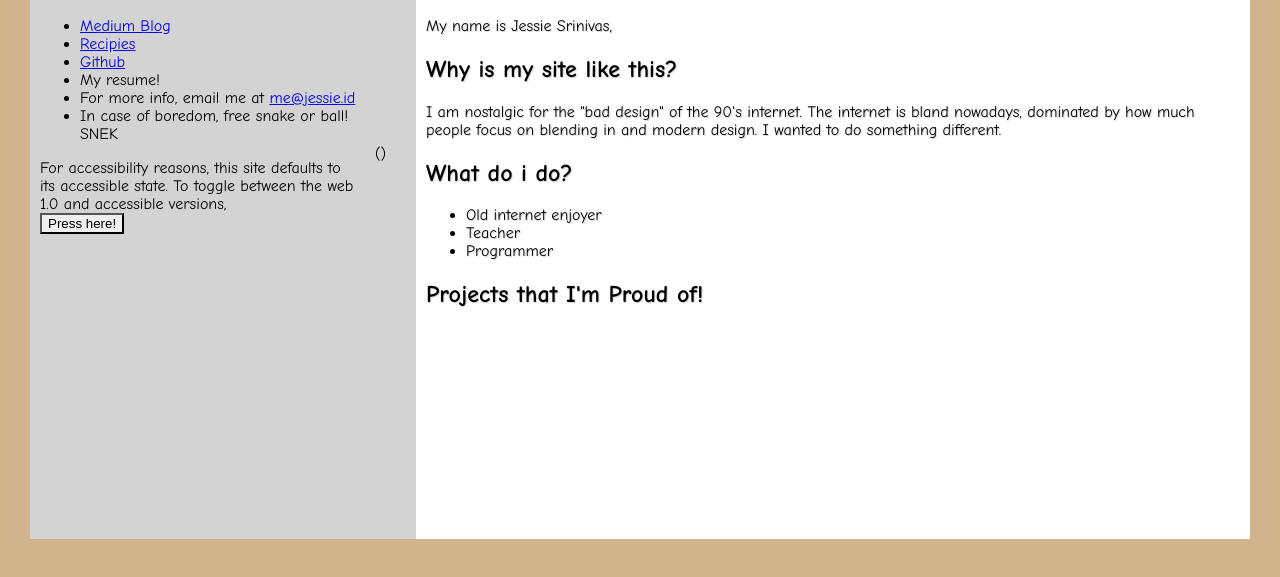
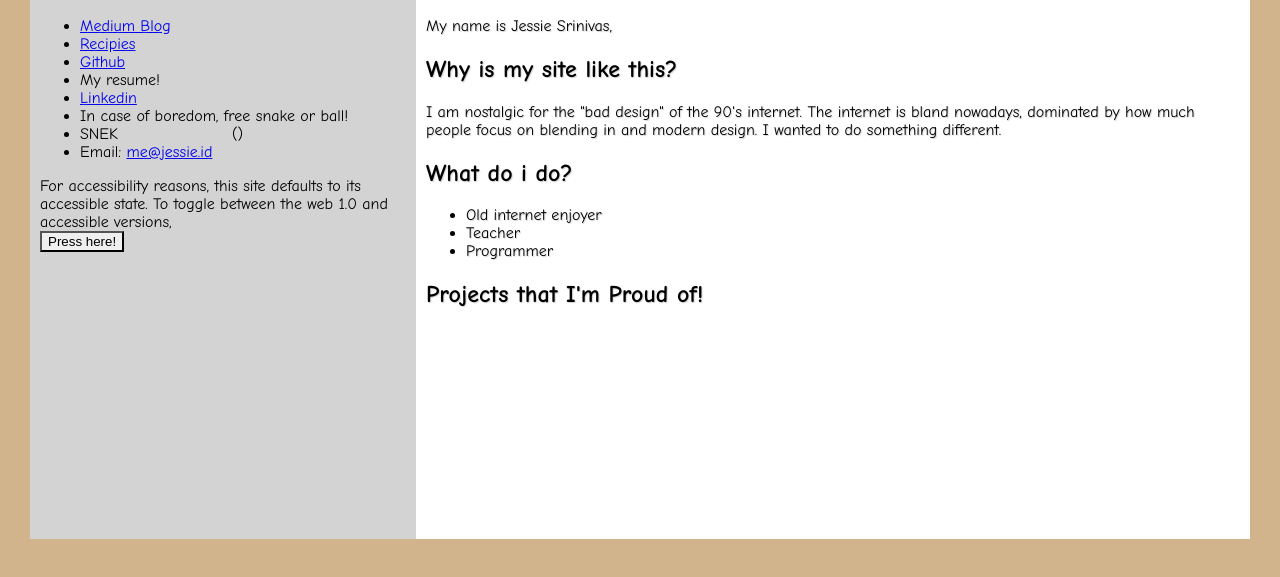
Before and after one commit to blahajjessie/blahajjessie.github.io, a plain HTML site: page index.html in a window 1280 px wide. Shown: the part 151-728 px from the top of the page. Drawn offline with Linux system fonts and the light colour scheme.

Commit message:
linked in as well... and some styles

```diff
--- a/index.html
+++ b/index.html
@@ -62,12 +62,15 @@
                     <a>My resume!</a>
                 </li>
                 <li>
-                    For more info, email me at <a href="mailto:me@jessie.id">me@jessie.id</a>
+                    <a href="https://www.linkedin.com/in/blahajjessie/">Linkedin</a>
                 </li>
                 <li> In case of boredom, free snake or ball!
-                    <div>
-                        <span id=snake float="left">SNEK </span> <span id=ball style="float:right; margin:20px;"> ()</span>
-                    </div>
+                </li>
+                <li>
+                        <div id=snake style="float: left;">SNEK </div> <div id=ball style="float:right; margin-right: 50%;"> ()</div>
+                </li>
+                <li>
+                    Email: <a href="mailto:me@jessie.id">me@jessie.id</a>
                 </li>
             </ul>
         For accessibility reasons, this site defaults to its accessible state. To toggle between the web 1.0 and accessible versions,
```
